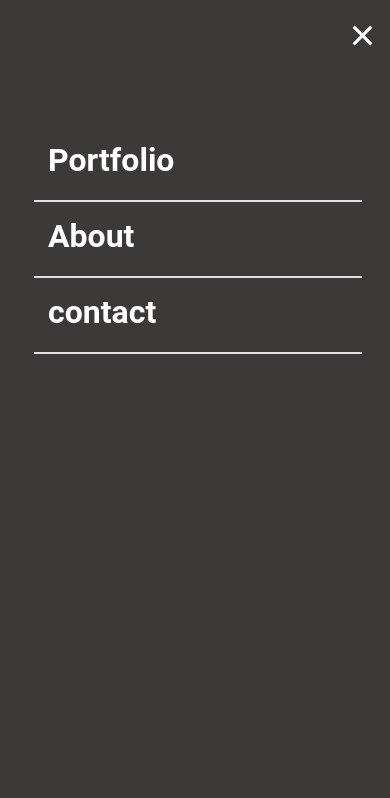
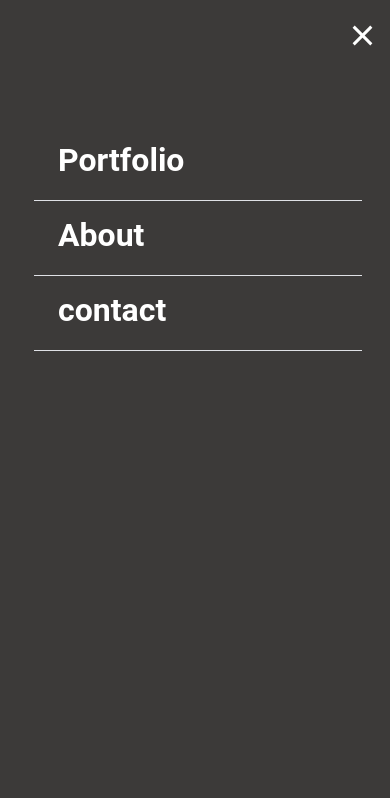
Before and after one commit to 3nityGitHub/Portfolio-setup, a website: page index.html in a window 390 px wide. Both pictures are taken after a click on the element 362 px from the left and 35 px from the top of the page. Shown: the top 798 px of the page. Drawn offline with Linux system fonts and the light colour scheme.

Commit message:
Modify css file

```diff
--- a/style.css
+++ b/style.css
@@ -115,7 +115,7 @@ a {
 
   .nav_menu2 li {
     width: 82%;
-    border-bottom: 2px solid #dfe1e6;
+    border-bottom: 1px solid #dfe1e6;
     padding: 24px 4px 30px;
     align-items: center;
   }
@@ -142,13 +142,15 @@ a {
   }
 
   .nav_link {
-    margin-left: 10px;
+    margin-left: 20px;
   }
 
   .nav_item {
     margin-left: -120px;
     font-size: 32px;
     padding: 0;
+    color: #FFF5E1;
+    font-weight: 700;
   }
 
   .email_icon {
```
